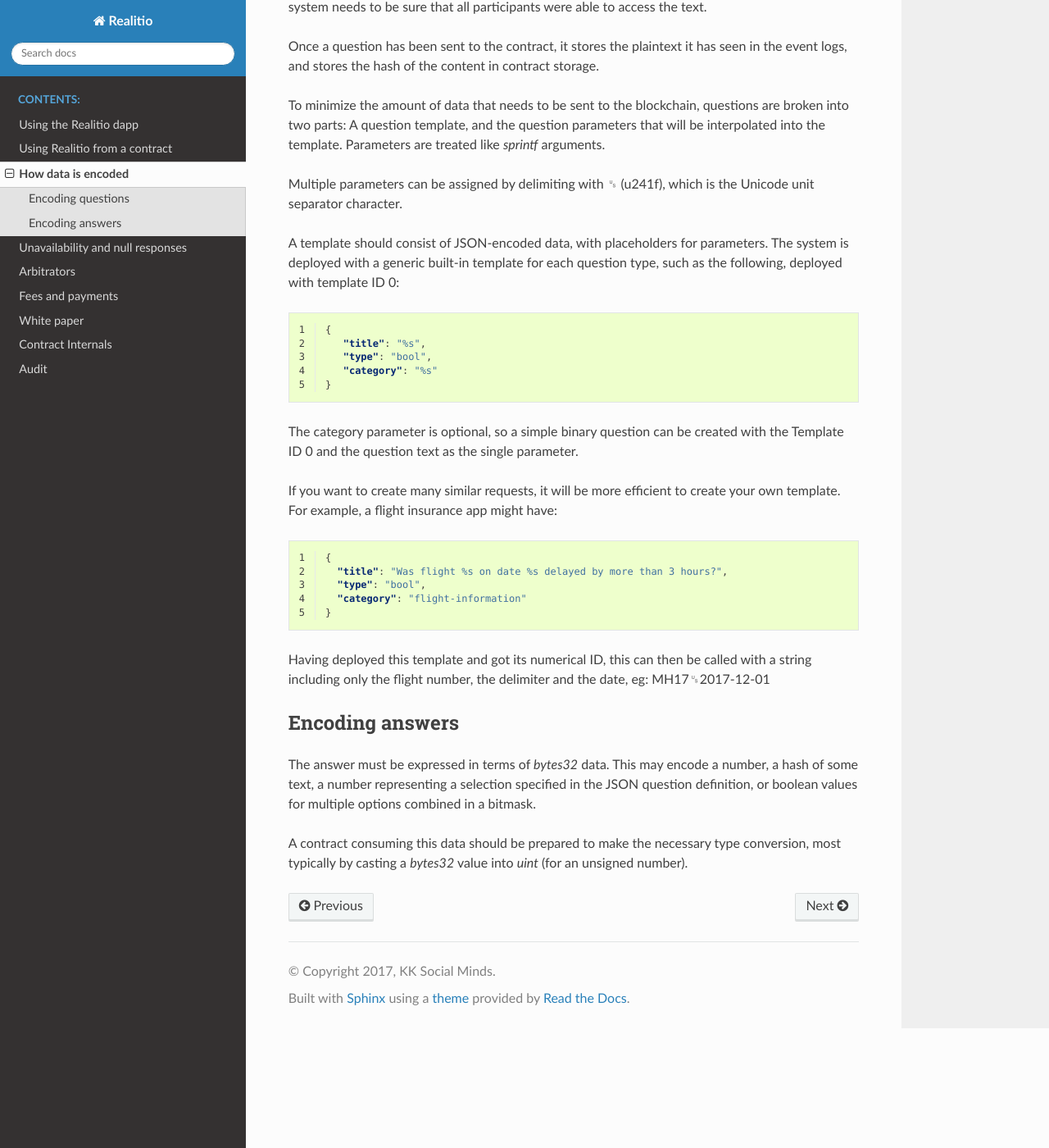
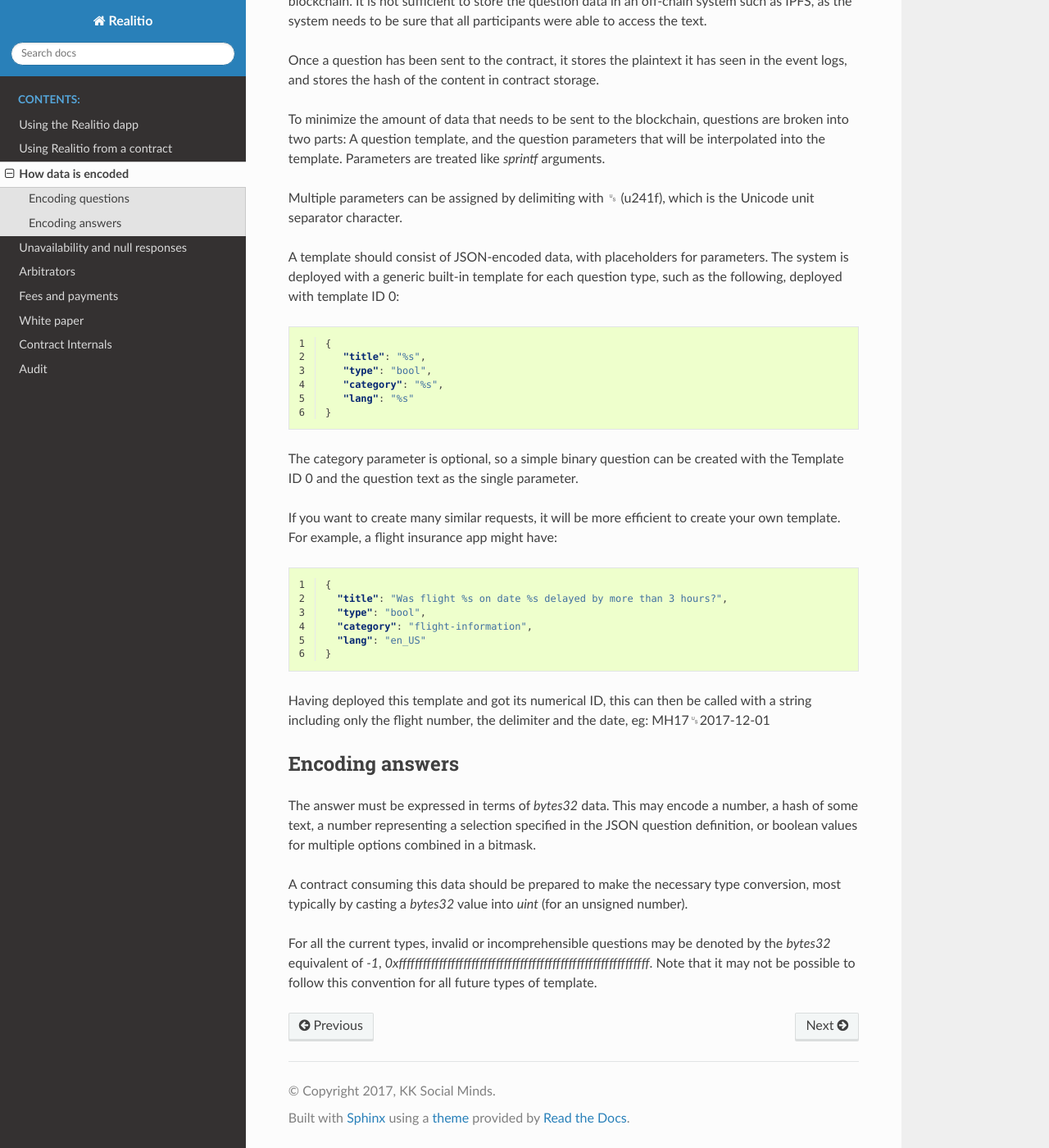
Before and after one commit to RealityETH/reality-eth-monorepo, a Sphinx documentation site: the page built from packages/dapp/docs/encoding.rst, in a window 1280 px wide and 1400 px high, scrolled down 449 px. Shown: the whole window at 82% size. Built offline with Sphinx 7.4.7 and the Read the Docs theme 2.0.0, drawn with Linux system fonts in a browser that asks for light colours.

Commit message:
Mention how our existing templates handle invalid

```diff
--- a/packages/dapp/docs/availability.rst
+++ b/packages/dapp/docs/availability.rst
@@ -3,7 +3,7 @@ Unavailability and null responses
 
 The issue of at what point a question is decided, and in what ways it may be reported as undecided, is quite complex. Some uses require reporters to provide the best information available to them at the time, while others are not interested in an answer until it is reasonably clear. Many contracts will only be interested in a positive answer, eg an insurance contract might be interested in finding out when your house has burned down, but have no interest in the infinite number of occasions on which it did not burn down.
 
-The handling of null, undecided or unclear answers is considered outside the scope of the system and left to the terms of each individual question. The terms of the question may designate a particular value or range of values to mean things like "undecided" or "uncertain". They may also specify the level of certainty and/or finality that should be applied when evaluating the result at any given time.
+The handling of null, undecided or unclear answers is considered outside the scope of the system and left to the terms of each individual question and/or the system used by its template. The terms of the question may designate a particular value or range of values to mean things like "undecided" or "uncertain". They may also specify the level of certainty and/or finality that should be applied when evaluating the result at any given time.
 
 Where the question does not specify the necessary terms, an arbitrator may choose to publish their own policy specifying how they will treat these issues if asked to decide on them.
 
--- a/packages/dapp/docs/encoding.rst
+++ b/packages/dapp/docs/encoding.rst
@@ -12,7 +12,8 @@ Questions consist of a JSON string, like the following:
    {
       "title": "Did Donald Trump win the 2016 presidential election?",
       "type": "bool",
-      "category": "politics"
+      "category": "politics",
+      "lang": "en_US"
    }
 
 The system requires all data that is used in both questions and answers to be sent via the Ethereum blockchain. It is not sufficient to store the question data in an off-chain system such as IPFS, as the system needs to be sure that all participants were able to access the text.
@@ -31,7 +32,8 @@ A template should consist of JSON-encoded data, with placeholders for parameters
    {
       "title": "%s",
       "type": "bool",
-      "category": "%s"
+      "category": "%s",
+      "lang": "%s"
    }
 
 The category parameter is optional, so a simple binary question can be created with the Template ID 0 and the question text as the single parameter.
@@ -44,7 +46,8 @@ If you want to create many similar requests, it will be more efficient to create
    {
      "title": "Was flight %s on date %s delayed by more than 3 hours?",
      "type": "bool",
-     "category": "flight-information"
+     "category": "flight-information",
+     "lang": "en_US"
    }
 
 Having deployed this template and got its numerical ID, this can then be called with a string including only the flight number, the delimiter and the date, eg: MH17␟2017-12-01
@@ -55,3 +58,5 @@ Encoding answers
 The answer must be expressed in terms of `bytes32` data. This may encode a number, a hash of some text, a number representing a selection specified in the JSON question definition, or boolean values for multiple options combined in a bitmask.
 
 A contract consuming this data should be prepared to make the necessary type conversion, most typically by casting a `bytes32` value into `uint` (for an unsigned number).
+
+For all the current types, invalid or incomprehensible questions may be denoted by the `bytes32` equivalent of `-1`, `0xffffffffffffffffffffffffffffffffffffffffffffffffffffffffffffff`. Note that it may not be possible to follow this convention for all future types of template.
```
